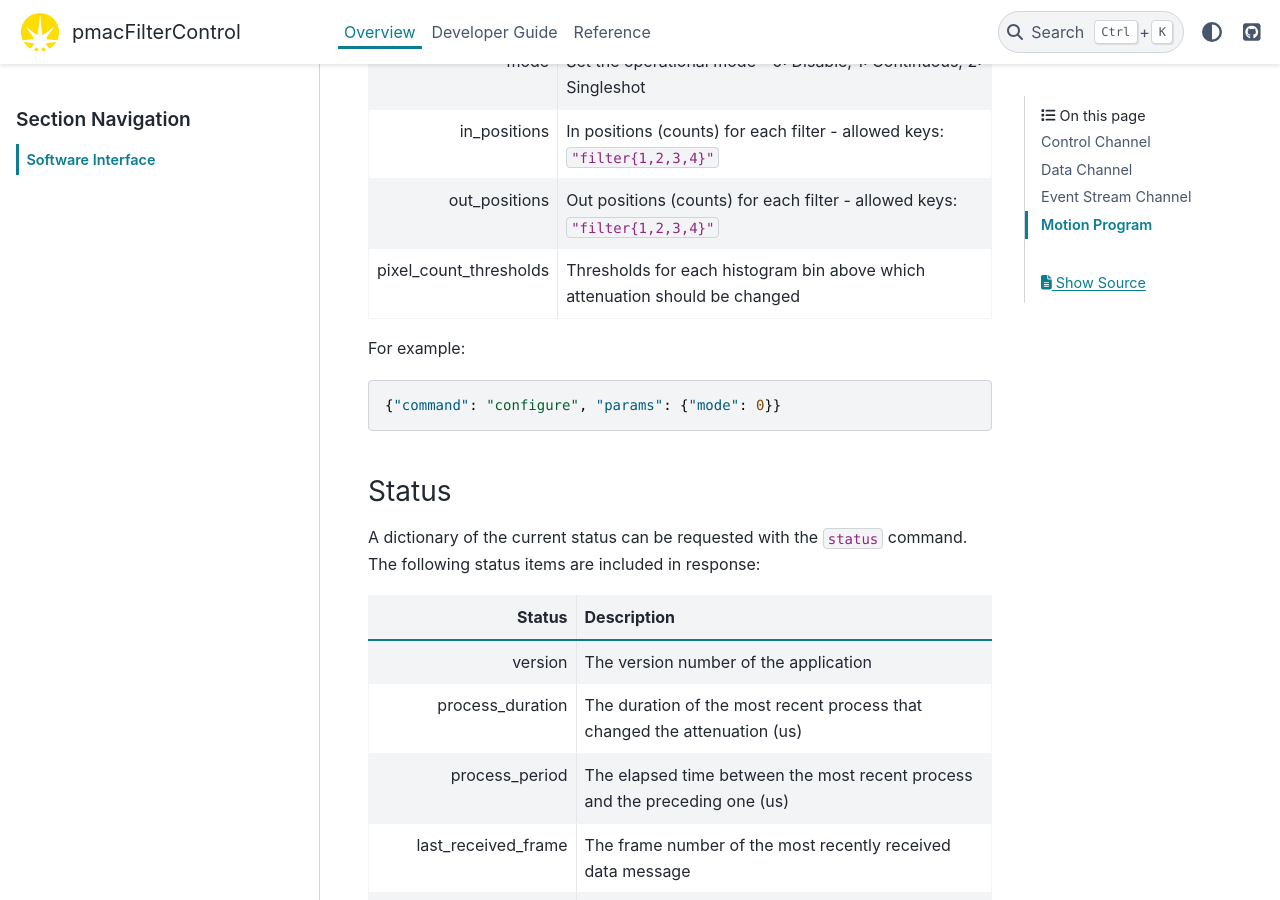
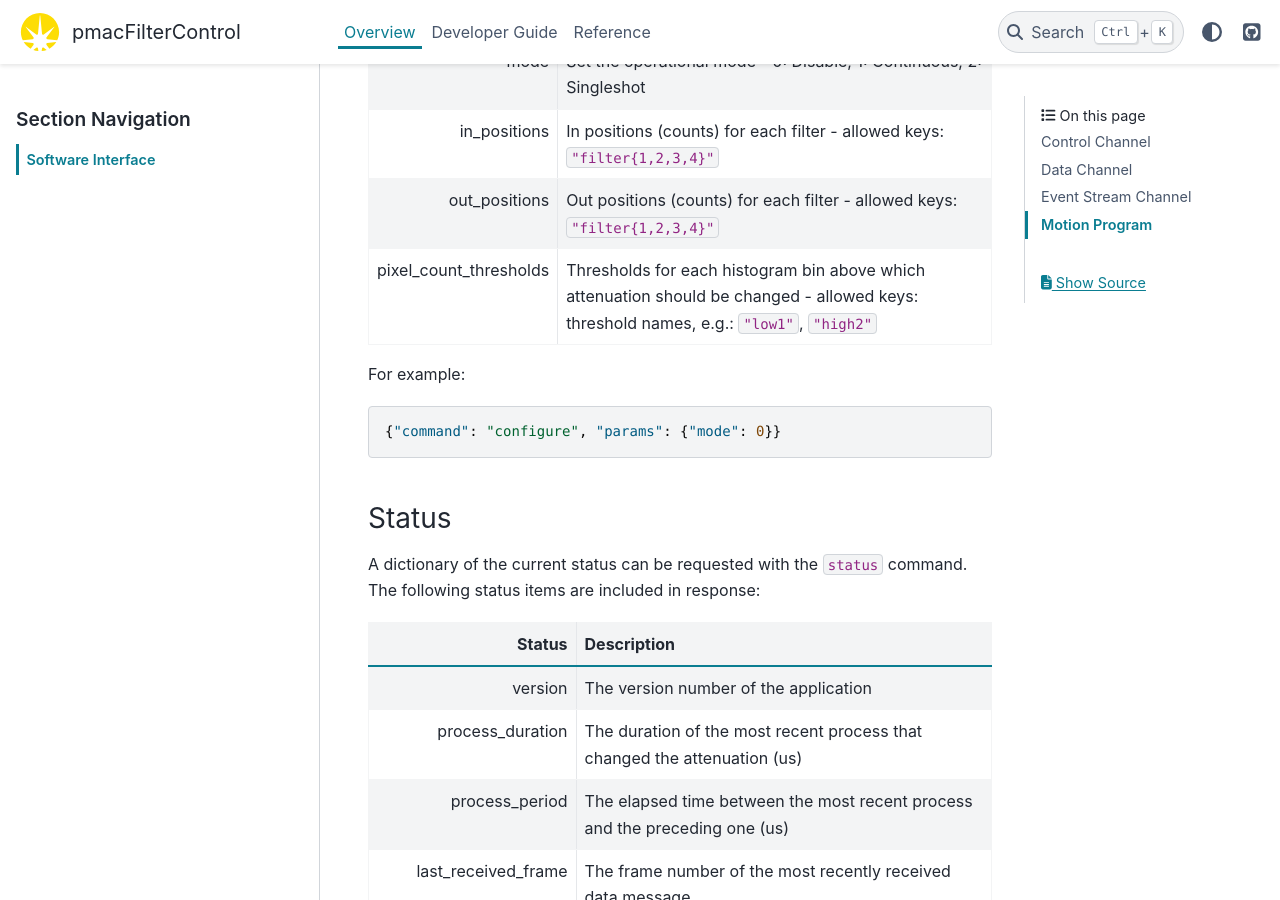
Before and after one commit to DiamondLightSource/pmacFilterControl, a Sphinx documentation site: the page built from docs/explanations/interface.md, in a window 1280 px wide and 900 px high, scrolled down 1191 px. Built offline with Sphinx 7.4.7 and the PyData theme 0.15.4, drawn with Linux system fonts in a browser that asks for light colours.

Commit message:
Add example keys for pixel_count_thresholds

```diff
--- a/docs/explanations/interface.md
+++ b/docs/explanations/interface.md
@@ -32,12 +32,12 @@ The configuration requests are exposed via the `config` command request. Config
 requests must contain a `params` key and its value must be a dictionary with at least
 one ofwith with at least one config options:
 
-|                 Config | Description                                                                 |
-| ---------------------: | :-------------------------------------------------------------------------- |
-|                   mode | Set the operational mode - 0: Disable, 1: Continuous, 2: Singleshot         |
-|           in_positions | In positions (counts) for each filter - allowed keys: `"filter{1,2,3,4}"`   |
-|          out_positions | Out positions (counts) for each filter - allowed keys: `"filter{1,2,3,4}"`  |
-| pixel_count_thresholds | Thresholds for each histogram bin above which attenuation should be changed |
+|                 Config | Description                                                                                                                            |
+| ---------------------: | :------------------------------------------------------------------------------------------------------------------------------------- |
+|                   mode | Set the operational mode - 0: Disable, 1: Continuous, 2: Singleshot                                                                    |
+|           in_positions | In positions (counts) for each filter - allowed keys: `"filter{1,2,3,4}"`                                                              |
+|          out_positions | Out positions (counts) for each filter - allowed keys: `"filter{1,2,3,4}"`                                                             |
+| pixel_count_thresholds | Thresholds for each histogram bin above which attenuation should be changed - allowed keys: threshold names, e.g.: `"low1"`, `"high2"` |
 
 For example:
 
```
